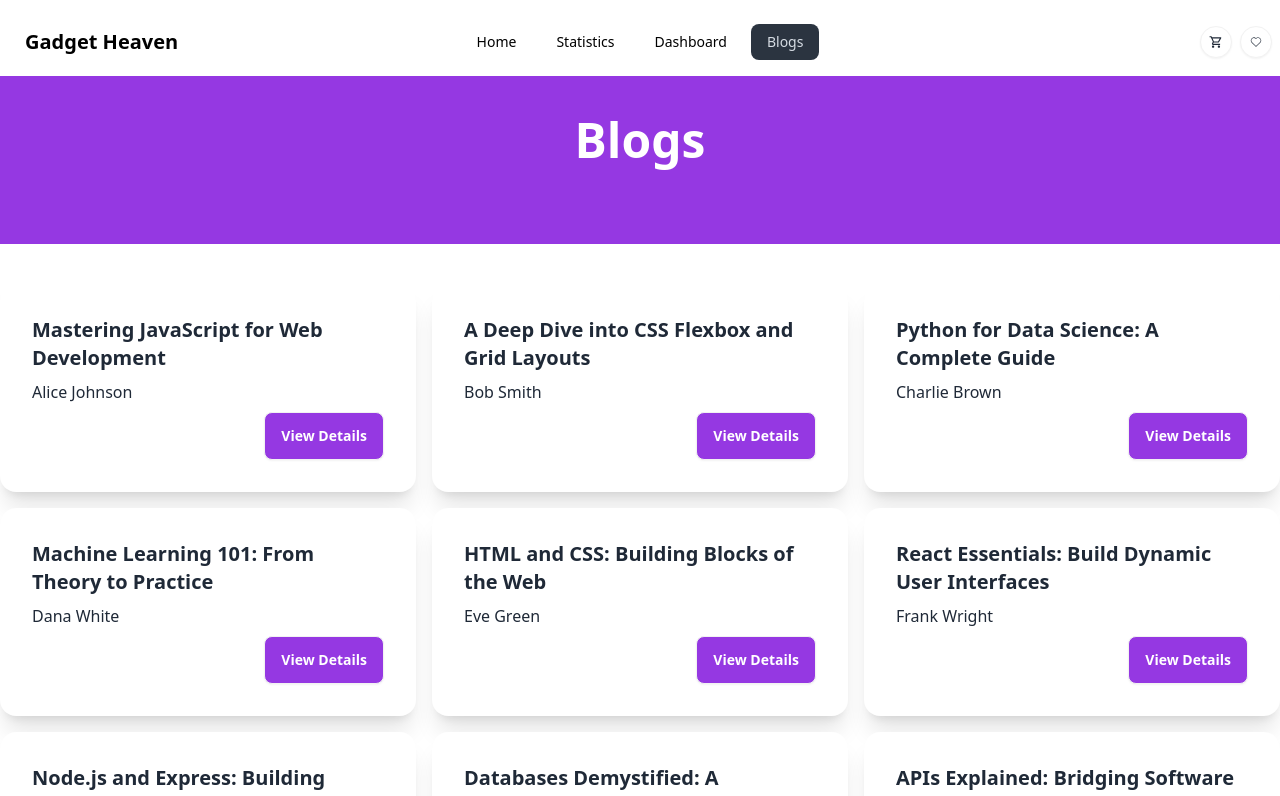
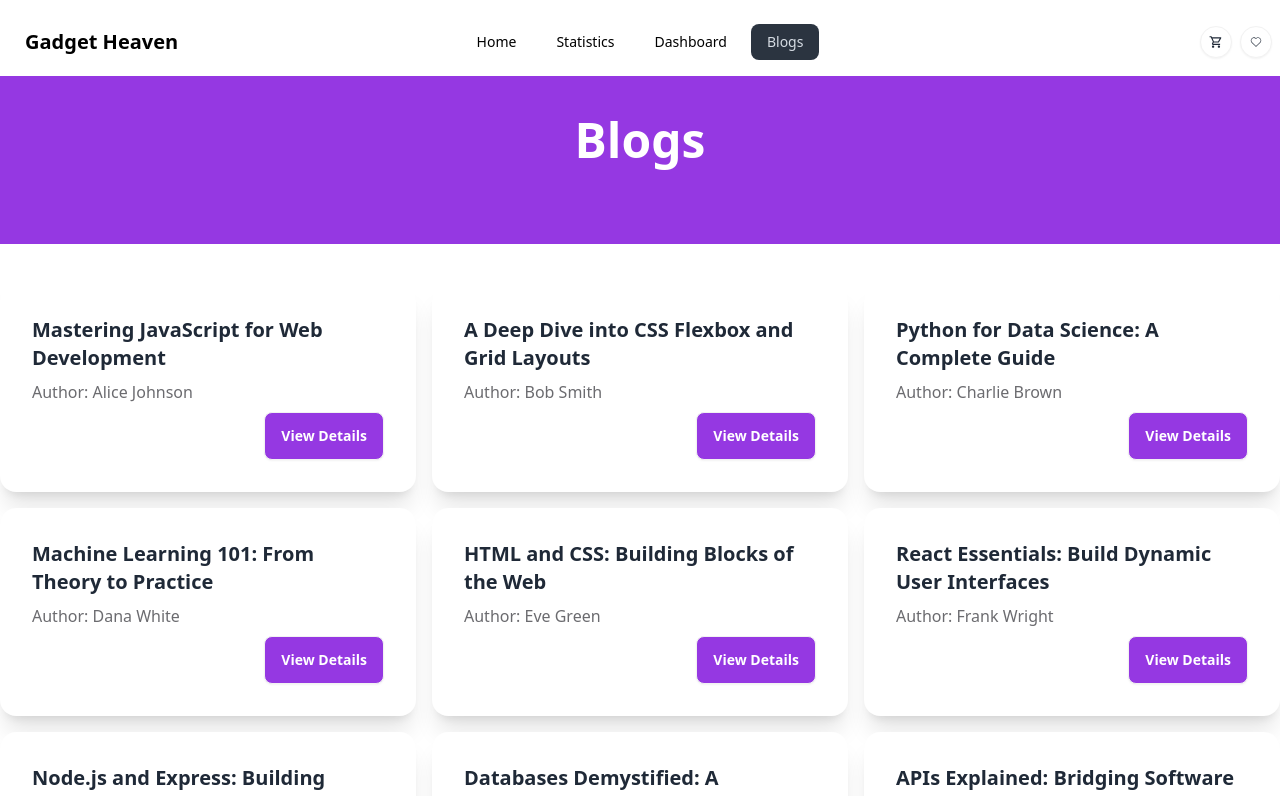
Before and after one commit to programming-hero-web-course-4/b10a8-gadget-heaven-adnansyed101, a React (Vite) app: page /blogs in a window 1280 px wide. Shown: the top 796 px of the page. Built offline with nearby package versions, Linux system fonts and the light colour scheme.

Commit message:
Add author to card

```diff
--- a/src/components/BlogsCard.jsx
+++ b/src/components/BlogsCard.jsx
@@ -7,7 +7,7 @@ const BlogsCard = ({ blog }) => {
     <div className="card bg-base-100 shadow-xl">
       <div className="card-body">
         <h2 className="card-title">{title}</h2>
-        <p>{author}</p>
+        <p className="text-primaryText">Author: {author}</p>
         <div className="card-actions justify-end">
           <Link to={`/blogs/${id}`} className="btn bg-primary text-white">
             View Details
```
